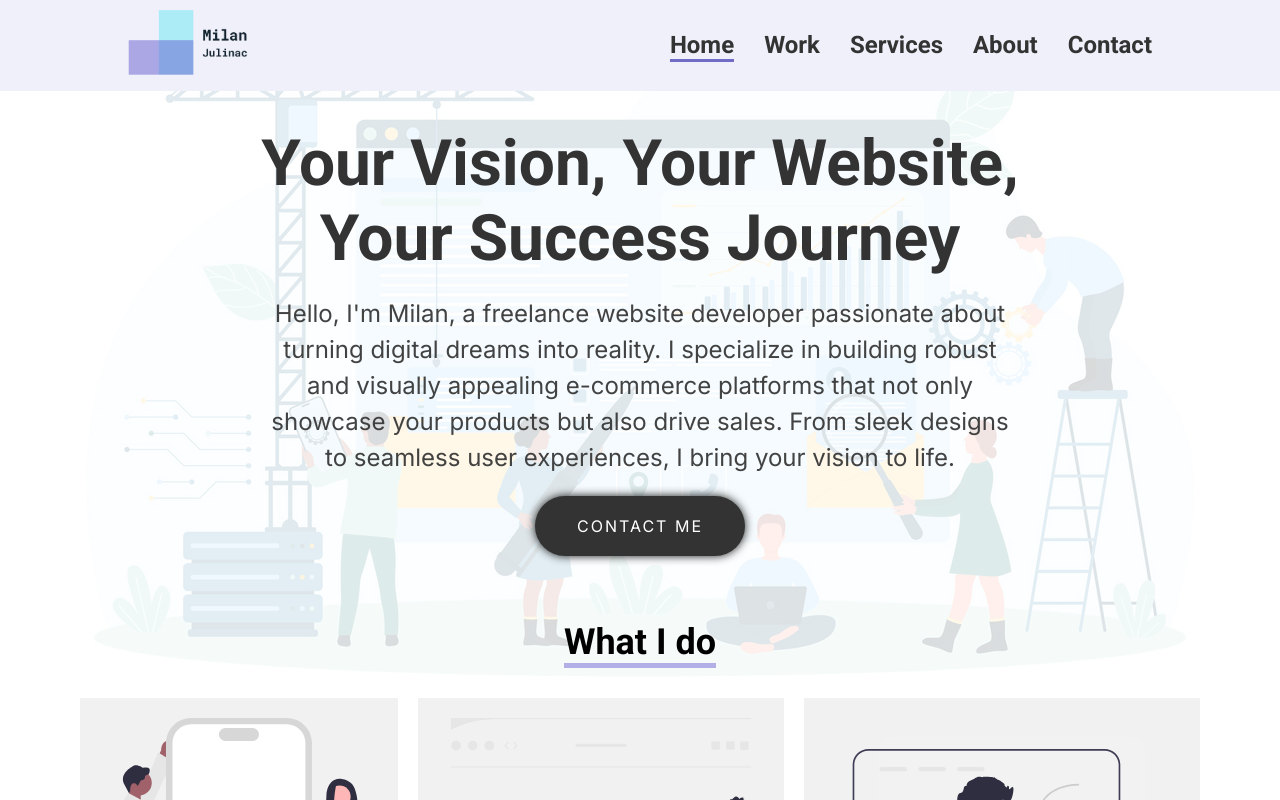
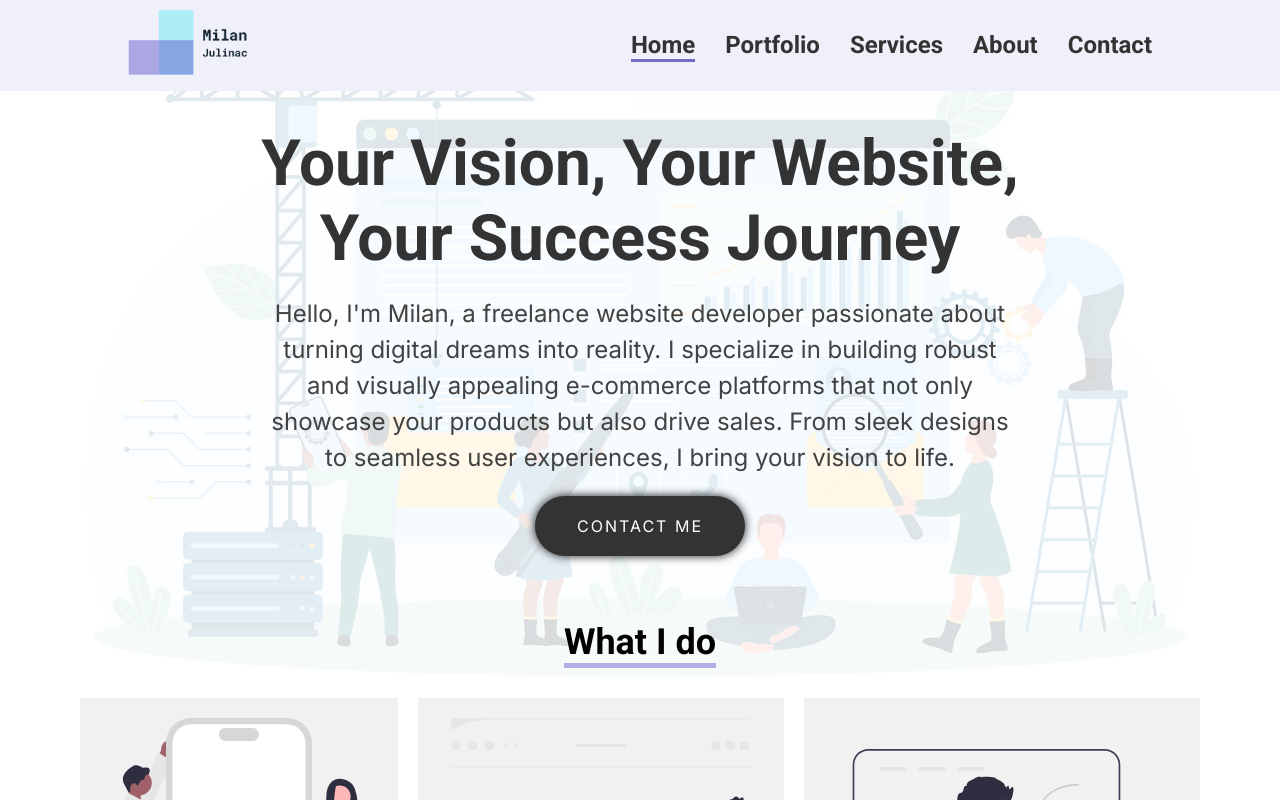
Before and after one commit to MilanJulinac42/professional-portfolio, a Next.js app: page / in a window 1280 px wide. Shown: the top 800 px of the page. Built offline with nearby package versions, Linux system fonts and the light colour scheme.

Commit message:
portfolio page update

```diff
--- a/pages/work.tsx
+++ b/pages/portfolio.tsx
@@ -8,7 +8,7 @@ import Container from "@/app/layout/Container/Container";
 import TechStack from "@/app/layout/TechStack/TechStack";
 import { inter } from "@/app/layout";
 
-const work = () => {
+const portfolio = () => {
     return (
         <div className={inter.className}>
             <Navbar />
@@ -18,4 +18,4 @@ const work = () => {
     );
 };
 
-export default work;
+export default portfolio;
--- a/src/app/layout/Nav/Nav.tsx
+++ b/src/app/layout/Nav/Nav.tsx
@@ -72,11 +72,16 @@ const Navbar: React.FC<NavbarProps> = ({ transparent }) => {
                             </li>
                             <li
                                 className={
-                                    isLinkActive("/work") ? styles.active : ""
+                                    isLinkActive("/portfolio")
+                                        ? styles.active
+                                        : ""
                                 }
                             >
-                                <Link className={roboto.className} href="/work">
-                                    Work
+                                <Link
+                                    className={roboto.className}
+                                    href="/portfolio"
+                                >
+                                    Portfolio
                                 </Link>
                             </li>
                             <li
--- a/src/app/layout/Nav/NavMobile.tsx
+++ b/src/app/layout/Nav/NavMobile.tsx
@@ -46,8 +46,11 @@ const NavbarMobile = () => {
                                 </Link>
                             </li>
                             <li>
-                                <Link className={roboto.className} href="/work">
-                                    Work
+                                <Link
+                                    className={roboto.className}
+                                    href="/portfolio"
+                                >
+                                    Portfolio
                                 </Link>
                             </li>
                             <li>
```
